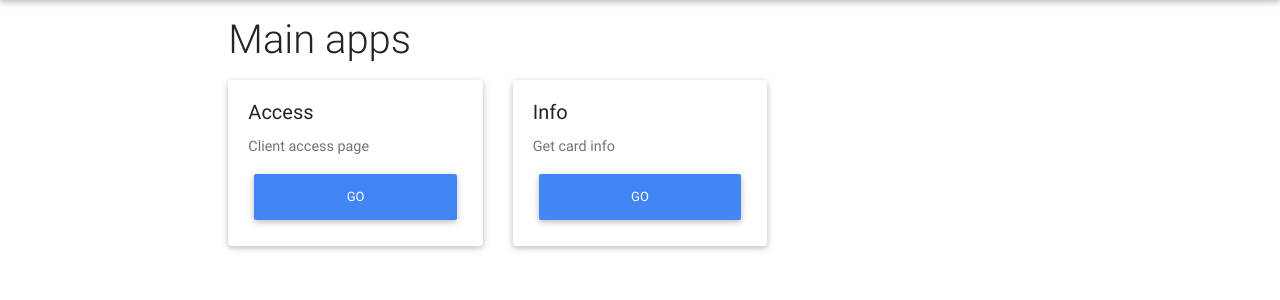
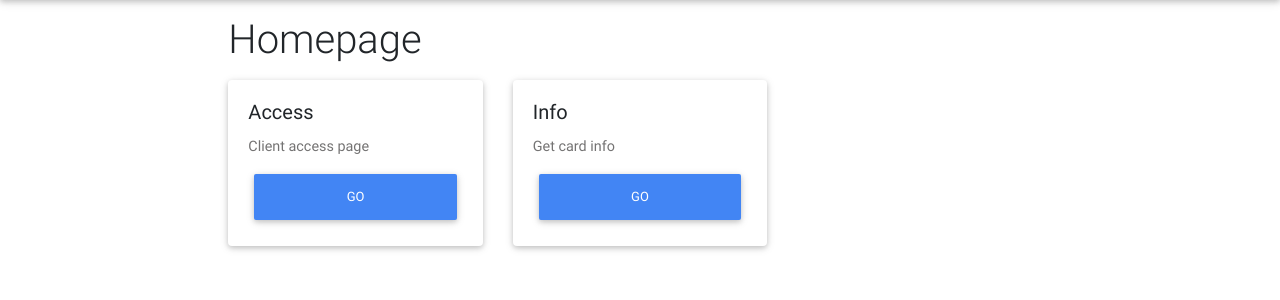
Before and after one commit to LorenzoAgnolucci/smartaccess, a Django app: page /rfid/ in a window 1280 px wide. Shown: the part 56-356 px from the top of the page. Run offline with Django 3.2, Linux system fonts and the light colour scheme; some libraries are stand-ins or nearby versions.

Commit message:
Retitled webpage

```diff
--- a/rfid/templates/rfid/index.html
+++ b/rfid/templates/rfid/index.html
@@ -4,7 +4,7 @@
 
 {% block content %}
 
-    <h1>Main apps</h1>
+    <h1>Homepage</h1>
     {% if user.is_authenticated %}
         {# BOOTSTRAP CARDS #}
         <div class="row">
```
